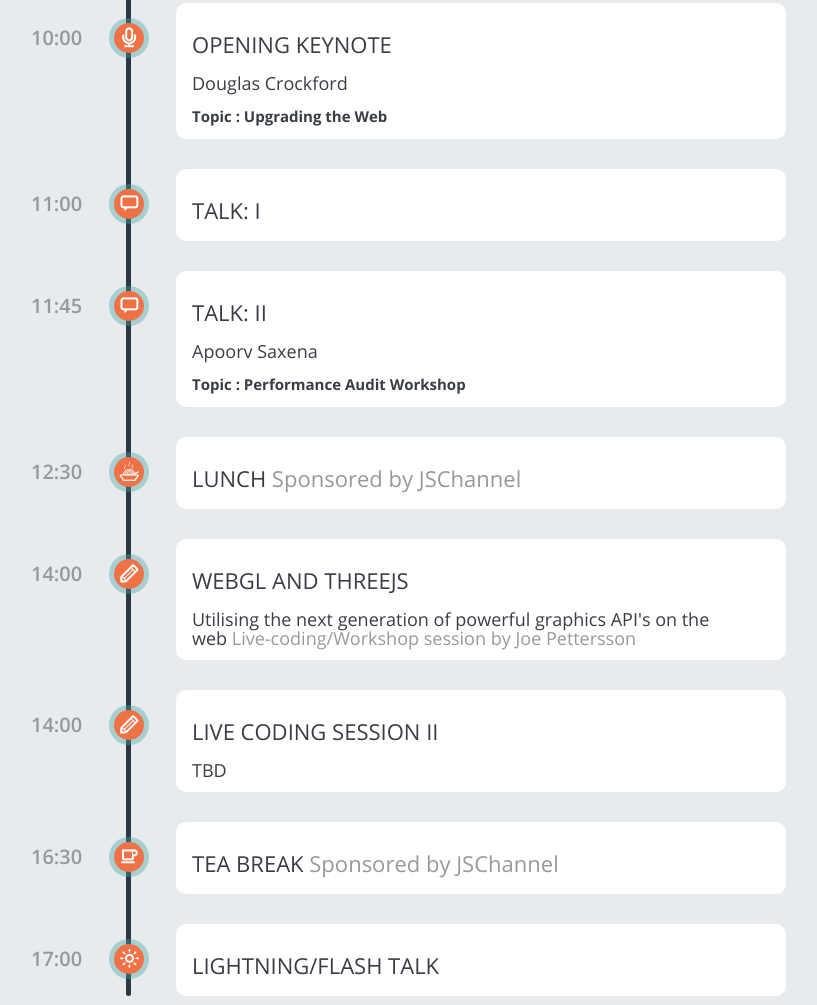
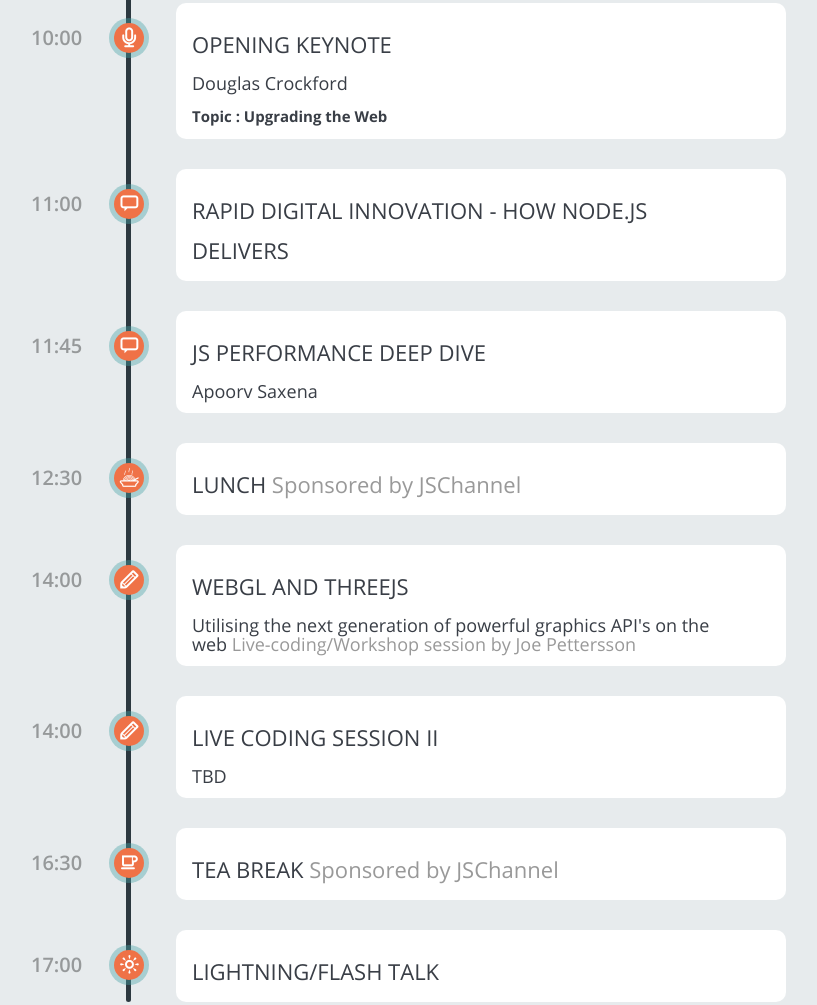
Before and after one commit to toamitkumar/jschannel2015, a website: page public/index.html in a window 1280 px wide. Shown: the part 4537-5542 px from the top of the page, without its empty margins (54-871 px from the left). Drawn offline with nearby package versions, Linux system fonts and the light colour scheme; some packages are replaced by stand-ins of ours; a web font is replaced by a local one.

Commit message:
fixing the order of speaker name and topic name

```diff
--- a/public/index.html
+++ b/public/index.html
@@ -492,7 +492,7 @@ He has spoken at several technology conferences. His areas of interest include C
                   <div class="timeline-content">
                     <div class="event-content">
                       <div class="toggle-item-title event-title" data-count="1">
-                        <h3>Talk: I</h3>
+                        <h3>Rapid Digital Innovation - How Node.js Delivers</h3>
                       </div>
                       <div class="toggle-item-body" style="display: none;">
                         <p>TBD</p>
@@ -510,9 +510,8 @@ He has spoken at several technology conferences. His areas of interest include C
                   <div class="timeline-content">
                     <div class="event-content">
                       <div class="toggle-item-title event-title" data-count="1">
-                        <h3>Talk: II</h3>
+                        <h3>JS Performance Deep Dive</h3>
                         <h4>Apoorv Saxena</h4>
-                        <p><b>Topic : Performance Audit Workshop</b></p>
                       </div>
                       <div class="toggle-item-body" style="display: none;">
                         <p>Performance is a Feature, the janky your website displays, the lesser will be the user interaction and conversions, thereby impacting the growth and revenue of your business.
@@ -669,9 +668,8 @@ Live Audit of Web applications by Workshop attendees.</p>
                   <div class="timeline-content">
                     <div class="event-content">
                       <div class="toggle-item-title event-title" data-count="1">
-                        <h3>Talk: I</h3>
+                        <h3>Angular 2.0 vs Aurelia</h3>
                         <h4>Adriaan de Jonge</h4>
-                        <p><b>Topic : Angular 2.0 vs Aurelia</b></p>
                       </div>
                       <div class="toggle-item-body" style="display: none;">
                         <p>The new direction Angular 2.0 is taking created a lot of discussion in the community. Some people love it, some people hate it. Most people agree there is room for simplification, performance enhancements and native support of new language features. Not everyone likes the way Angular 2.0 is picking these up though. There is an alternative direction: Aurelia. In this talk, we'll do a side-by-side comparison and have the audience answer the question: Should you keep all your eggs in the Angular basket?</p>
@@ -689,9 +687,8 @@ Live Audit of Web applications by Workshop attendees.</p>
                   <div class="timeline-content">
                     <div class="event-content">
                       <div class="toggle-item-title event-title" data-count="1">
-                        <h3>Talk: II</h3>
+                        <h3>Evolution of JavaScript Frameworks</h3>
                         <h4>HariKrishnan and Dharampal</h4>
-                        <p><b>Topic : Evolution of JavaScript Frameworks</b></p>
                       </div>
                       <div class="toggle-item-body" style="display: none;">
                         <p>The design of Languages and Frameworks is highly influenced by the context and their history. As a developer it is important to be aware of these evolutionary aspects which have led to the current feature set of JS and its Frameworks. More over JS has a very interesting history.</p>
```
